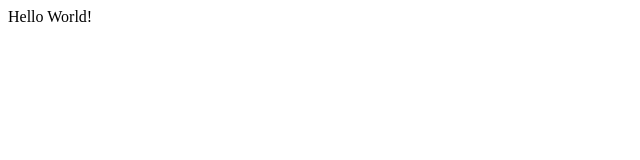
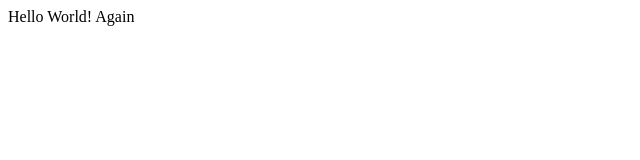
Before and after one commit to cartmanez/qcon-mesos, a plain HTML site: page index.html in a window 1280 px wide. Shown: the full height of the page, 0-640 px from the left. Drawn offline with Linux system fonts and the light colour scheme.

Commit message:
Update index.html

```diff
--- a/index.html
+++ b/index.html
@@ -1 +1 @@
-<html> Hello World! </html>
+<html> Hello World! Again</html>
```
